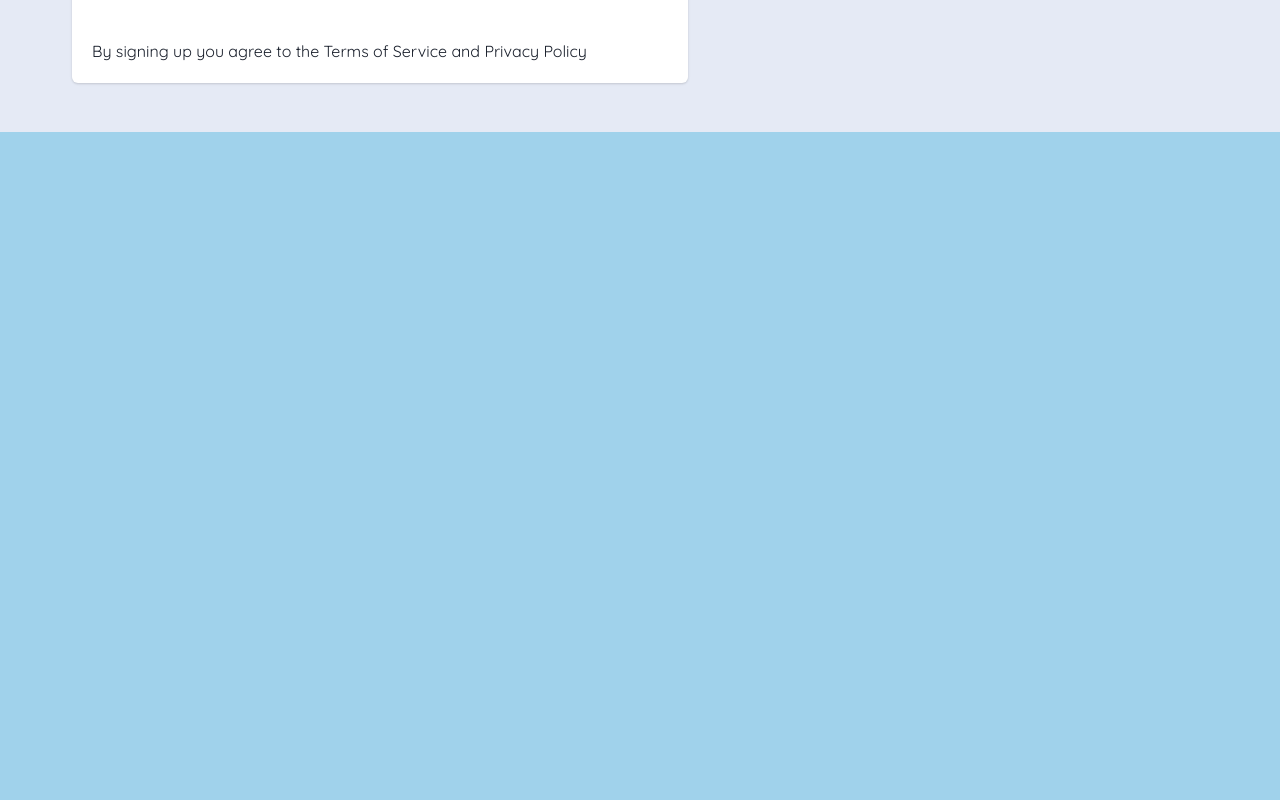
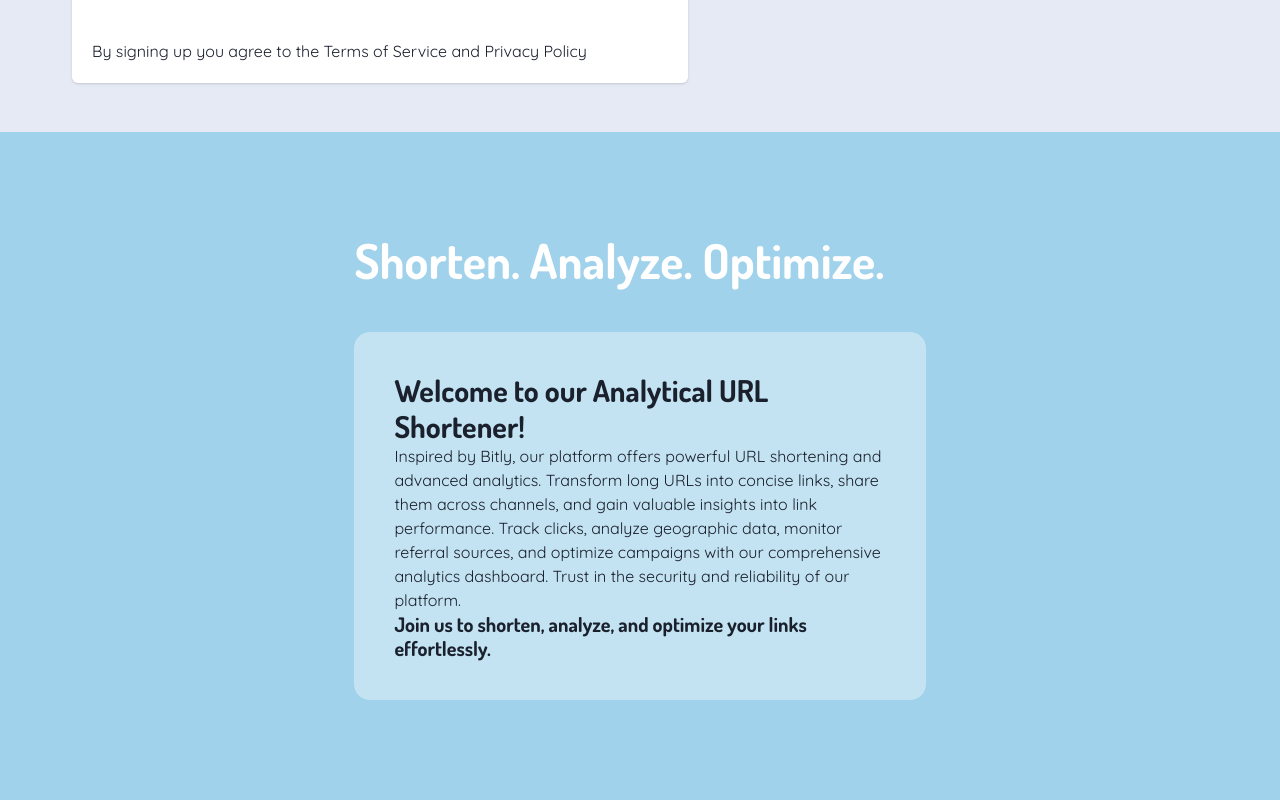
Before and after one commit to MichaelaLodnanova/Analytical-link-shortener, a React (Vite) app in the folder apps/frontend/: page / in a window 1280 px wide. Shown: the part 620-1420 px from the top of the page. Built offline with nearby package versions, Linux system fonts and the light colour scheme; no server answers.

Commit message:
feat: about component

```diff
--- a/apps/frontend/src/pages/home/Home.tsx
+++ b/apps/frontend/src/pages/home/Home.tsx
@@ -3,6 +3,7 @@ import { Element } from 'react-scroll';
 import { Navbar } from '../../common/navbar';
 import SignUp from './components/SignUp';
 import Contact from './components/Contact';
+import About from './components/About';
 export function Home() {
   return (
     <Box>
@@ -12,7 +13,7 @@ export function Home() {
           <SignUp></SignUp>
         </Element>
         <Element name="about" className="element">
-          <div style={{ height: '1000px', backgroundColor: '#a0d2eb' }}></div>
+          <About></About>
         </Element>
         <Element name="shortenpath" className="element">
           <div style={{ height: '1000px', backgroundColor: '#8458b3' }}></div>
--- /dev/null
+++ b/apps/frontend/src/pages/home/components/About.tsx
@@ -0,0 +1,47 @@
+import {
+  Container,
+  Grid,
+  GridItem,
+  Heading,
+  Spacer,
+  Text,
+} from '@chakra-ui/react';
+import BoxItem from './BoxItem';
+
+export default function About() {
+  return (
+    <BoxItem color={'#a0d2eb'}>
+      <Grid>
+        <GridItem>
+          <Heading size={'2xl'} color={'white'}>
+            Shorten. Analyze. Optimize.
+          </Heading>
+        </GridItem>
+        <Spacer height={'12'}></Spacer>
+        <GridItem>
+          <Container
+            bgColor={'whiteAlpha.500'}
+            padding={'10'}
+            borderRadius={'2xl'}
+          >
+            <Heading size={'lg'}>
+              Welcome to our Analytical URL Shortener!
+            </Heading>
+            <Text>
+              Inspired by Bitly, our platform offers powerful URL shortening and
+              advanced analytics. Transform long URLs into concise links, share
+              them across channels, and gain valuable insights into link
+              performance. Track clicks, analyze geographic data, monitor
+              referral sources, and optimize campaigns with our comprehensive
+              analytics dashboard. Trust in the security and reliability of our
+              platform.
+            </Text>
+            <Heading size={'md'}>
+              Join us to shorten, analyze, and optimize your links effortlessly.
+            </Heading>
+          </Container>
+        </GridItem>
+      </Grid>
+    </BoxItem>
+  );
+}
```
